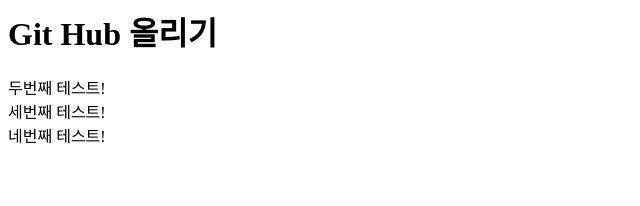
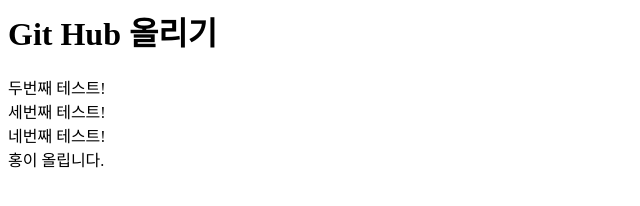
Before and after one commit to arisnin/sist, a plain HTML site: page index.html in a window 1280 px wide. Shown: the whole page, without its empty margins (0-640 px from the left). Drawn offline with Linux system fonts and the light colour scheme.

Commit message:
ver05 / index.html / 수정(홍)

```diff
--- a/index.html
+++ b/index.html
@@ -7,5 +7,6 @@
 	<div>두번째 테스트!</div>
 	<div>세번째 테스트!</div>
 	<div>네번째 테스트!</div>
+	<div>홍이 올립니다.</div>
 </body>
 </html>
```
